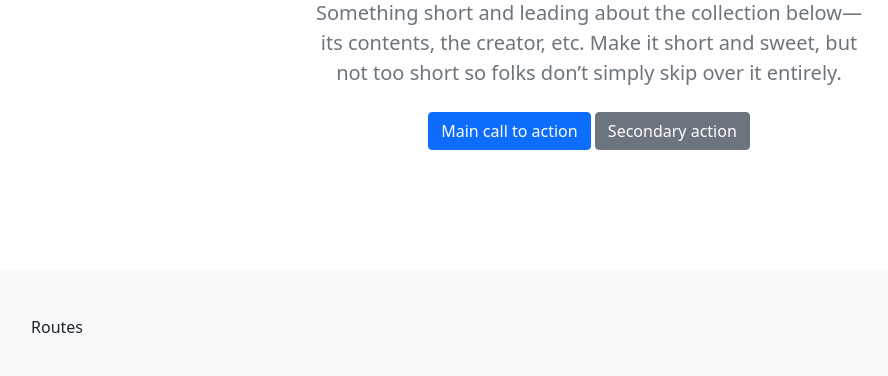
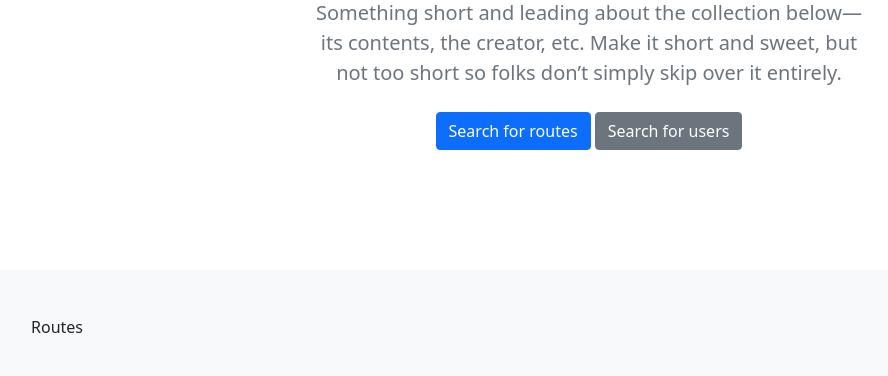
Before and after one commit to denizutku/istanbulin24, a Flask app: page / in a window 1280 px wide. Shown: the part 237-613 px from the top of the page, without its empty margins (51-939 px from the left). Run offline with Flask 2, Linux system fonts and the light colour scheme; the visitor is signed in with stand-in values (Sample User, id 1); data that the repository does not hold is empty; some libraries are stand-ins or nearby versions.

Commit message:
homepage updated

```diff
--- a/templates/homepage.html
+++ b/templates/homepage.html
@@ -8,8 +8,13 @@
             <img src="/static/images/logo250x67.png">
             <p class="lead text-muted">Something short and leading about the collection below—its contents, the creator, etc. Make it short and sweet, but not too short so folks don’t simply skip over it entirely.</p>
             <p>
-            <a href="#" class="btn btn-primary my-2">Main call to action</a>
-            <a href="#" class="btn btn-secondary my-2">Secondary action</a>
+            {% if current_user.is_authenticated %}
+            <a href="/routes" class="btn btn-primary my-2">Search for routes</a>
+            <a href="/users" class="btn btn-secondary my-2">Search for users</a>
+            {% else %}
+            <a href="/login" class="btn btn-primary my-2">Login</a>
+            <a href="/register" class="btn btn-secondary my-2">Register</a>
+            {% endif %}
             </p>
         </div>
         </div>
```
